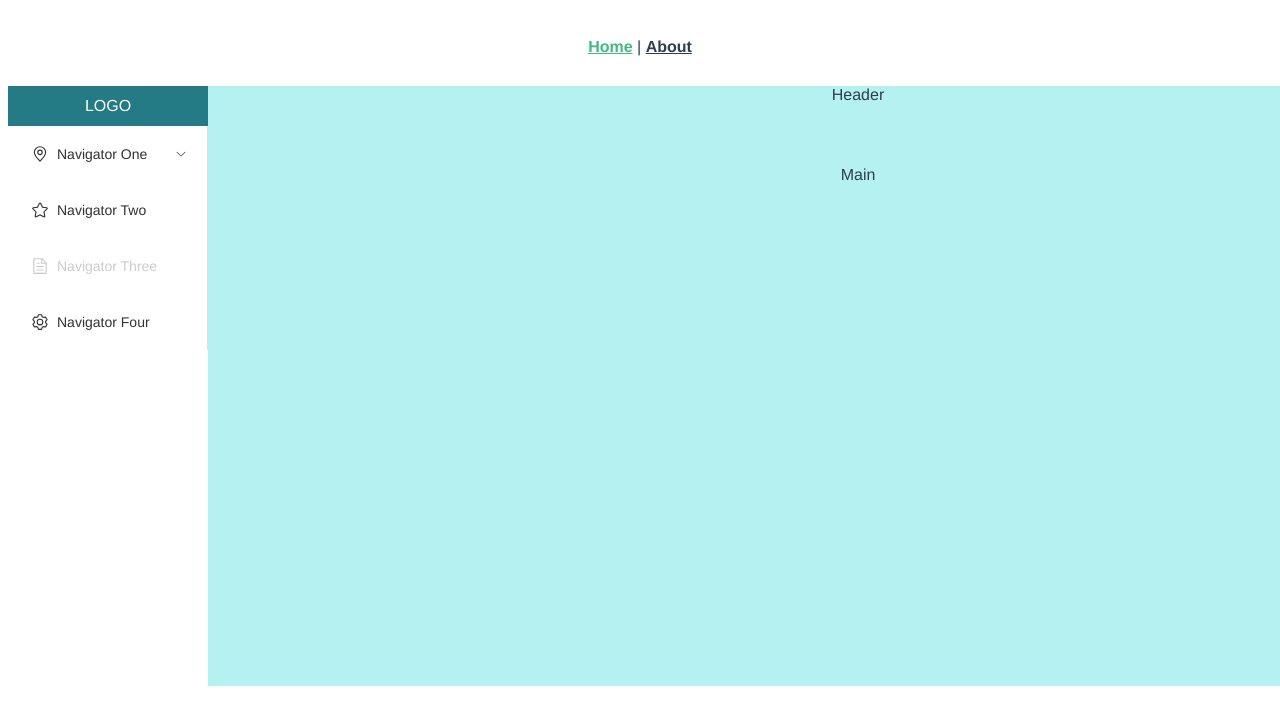
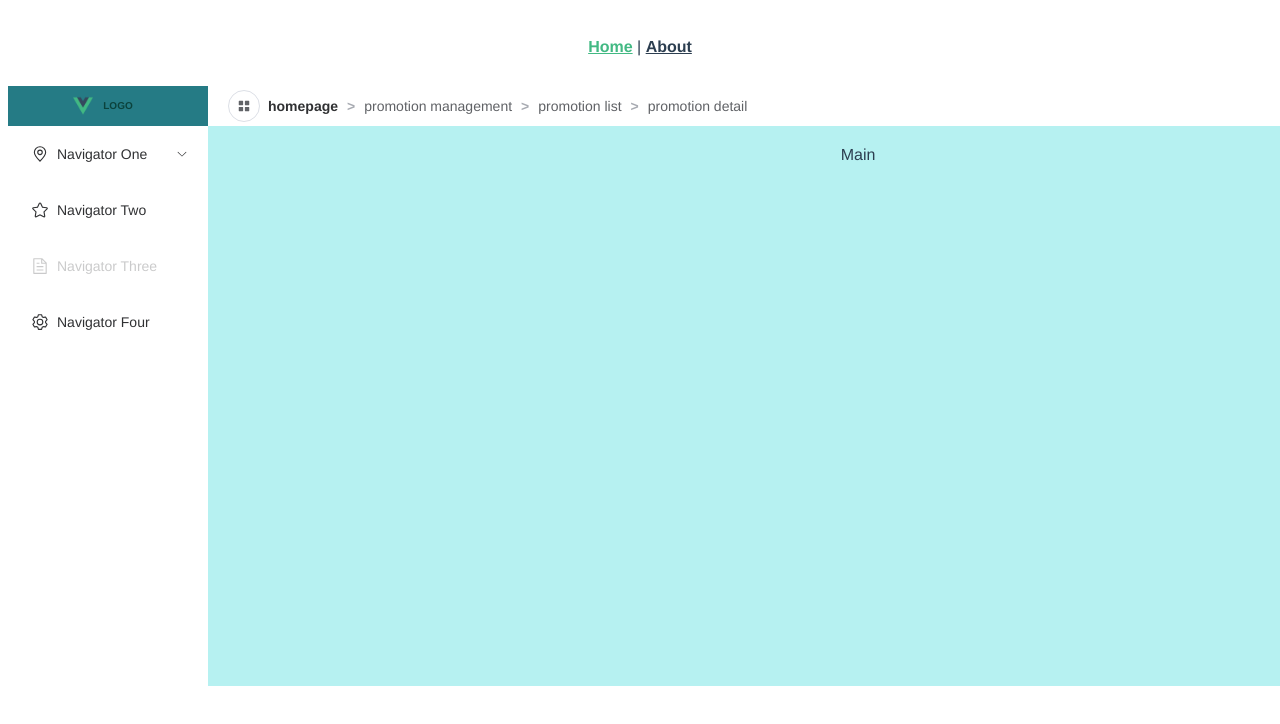
Before and after one commit to MIHUALIANG/Practise, a Vue app in the folder vue-project-one/: page / in a window 1280 px wide. Shown: the top 724 px of the page. Built offline with nearby package versions, Linux system fonts and the light colour scheme.

Commit message:
First commit

```diff
--- a/vue-project-one/src/CSS/HomeView.css
+++ b/vue-project-one/src/CSS/HomeView.css
@@ -3,58 +3,109 @@
   width: 1500px;
   height: 600px;
   background-color: rgb(182, 241, 241);
+  display: flex;
 }
 
 .aside {
-  width: 200px;
   height: 600px;
   background-color: #fff;
+  transition: width 1s; /* 平滑收缩动画 */
+  overflow: hidden;
 }
 
 .logo-container {
-  width: 200px;
-  margin: 0;
   height: 40px;
   background-color: rgb(37, 123, 133);
+  display: flex;
+  align-items: center;
+  justify-content: center;
+  transition: all 0.3s;
 }
 
-.logo-container p {
-  height: 40px;
-  line-height: 40px;
-  color: #fff;
-  margin-top: 0px;
+.logo-container span {
+  height: 10px;
+  line-height: 10px;
+  color: #0b423c;
+  margin: 10px;
+  font-size: 10px;
+  font-weight: bold;
+  white-space: nowrap;
+  overflow: hidden;
+  text-overflow: ellipsis;
+  transition: all 0.3s;
+}
+
+.logo {
+  height: 20px;
+  width: 20px;
+}
+
+.el-menu {
+  border: none;
+  transition: width 0.5s ease;
+}
+
+.el-menu span {
+  transition: opacity 0.4s ease 0.1s;
+}
+
+.el-menu--collapse span {
+  opacity: 0;
 }
 
 .el-menu-vertical-demo {
   background-color: #fff;
+  width: 100%; /* 自动填充侧边栏宽度 */
 }
 
 .el-menu-item-group .el-menu-item {
+  padding-left: 80px !important;
   /* background-color: azure; */
-  padding-left: 80px !important;
 }
 
-.el-menu-item-group .group {
+.el-menu-item-group__title {
   color: #000;
   padding-right: 40px !important;
   font-family: 'Gill Sans', 'Gill Sans MT', Calibri, 'Trebuchet MS', sans-serif;
 }
-.el-sub-menu .el-menu-item-group:hover span {
+
+/* .el-menu-item-group:hover .el-menu-item-group__title {
   font-weight: bold;
-}
+} */
 
 .el-sub-menu .el-menu-item:hover {
   color: rgb(37, 123, 133);
 }
 
+/* 设置选中后的高亮 */
 .el-menu-item.is-active {
   background-color: rgb(182, 241, 241);
   color: #000;
   font-weight: bold;
-  border-radius: 15px;
+  border-radius: 15px 0 0 15px;
 }
 
 .el-menu-item-group.el-menu-item.is-active span {
   font-weight: bolder;
   color: aqua;
 }
+
+.collapse-btn {
+  margin: 4px auto;
+  /* display: block; */
+  transition: transform 0.3s;
+}
+
+.el-button {
+  float: left;
+}
+
+.el-breadcrumb {
+  line-height: 40px;
+  margin-left: 40px;
+}
+
+.el-container .el-header {
+  height: 40px;
+  background-color: #fff;
+}
--- a/vue-project-one/src/views/HomeView.vue
+++ b/vue-project-one/src/views/HomeView.vue
@@ -1,17 +1,19 @@
 <template>
   <div class="home">
-    <!-- <img alt="Vue logo" src="../assets/logo.png"> -->
-    <!-- <HelloWorld msg="Welcome to Your Vue.js App" /> -->
-
     <el-container class="container">
       <!-- 左侧部分 导航栏 -->
-      <el-aside class="aside">
+      <el-aside :width="isCollapse ? '64px' : '200px'" class="aside">
         <div class="logo-container">
-          <p>LOGO</p>
+          <img class="logo" src="../assets/logo.png" alt="" />
+          <transition name="el-fade-in-linear">
+            <span v-show="!isCollapse">LOGO</span>
+          </transition>
         </div>
+
         <el-menu
-          default-active=""
+          :default-active="activeIndex"
           class="el-menu-vertical-demo"
+          :collapse="isCollapse"
           @open="handleOpen"
           @close="handleClose"
         >
@@ -20,24 +22,15 @@
               <el-icon><location /></el-icon>
               <span>Navigator One</span>
             </template>
-
-            <el-menu-item-group>
-              <template #title>
-                <span class="group">Group One</span>
-              </template>
+            <el-menu-item-group title="Group One">
               <el-menu-item index="/about">item one</el-menu-item>
               <el-menu-item index="1-2">item two</el-menu-item>
             </el-menu-item-group>
-
-            <el-menu-item-group>
-              <template #title>
-                <span class="group">Group Two</span>
-              </template>
+            <el-menu-item-group title="Group Two">
               <el-menu-item index="1-3">item three</el-menu-item>
             </el-menu-item-group>
-
             <el-sub-menu index="1-4">
-              <template #title> item four</template>
+              <template #title>item four</template>
               <el-menu-item index="1-4-1">item one</el-menu-item>
             </el-sub-menu>
           </el-sub-menu>
@@ -56,12 +49,26 @@
           </el-menu-item>
         </el-menu>
       </el-aside>
+
       <!-- 右侧部分 -->
       <el-container>
-        <!-- 右侧 head部分 -->
-        <el-header>Header</el-header>
-
-        <!-- 右侧 main部分 -->
+        <el-header>
+          <el-button
+            class="collapse-btn"
+            icon="Menu"
+            @click="toggleCollapse"
+            circle
+          >
+          </el-button>
+          <el-breadcrumb separator=">">
+            <el-breadcrumb-item :to="{ path: '/' }">
+              homepage
+            </el-breadcrumb-item>
+            <el-breadcrumb-item>promotion management</el-breadcrumb-item>
+            <el-breadcrumb-item>promotion list</el-breadcrumb-item>
+            <el-breadcrumb-item>promotion detail</el-breadcrumb-item>
+          </el-breadcrumb>
+        </el-header>
         <el-main>Main</el-main>
       </el-container>
     </el-container>
@@ -69,9 +76,10 @@
 </template>
 
 <script>
-// @ is an alias to /src
 import HelloWorld from '@/components/HelloWorld.vue';
 import { useRouter } from 'vue-router';
+import { ref } from 'vue';
+import { Location, Star, ArrowRight } from '@element-plus/icons-vue';
 
 export default {
   name: 'HomeView',
@@ -81,20 +89,32 @@ export default {
 
   setup() {
     const router = useRouter();
+    const isCollapse = ref(false); // 是否折叠
+    const activeIndex = ref(''); // 当前激活菜单项
+
+    const toggleCollapse = () => {
+      isCollapse.value = !isCollapse.value;
+    };
+
     const handleSelect = (index) => {
-      router.push(index); // 跳转到对应路由
+      router.push(index);
+      activeIndex.value = index;
     };
 
     const handleOpen = (key, keyPath) => {
-      console.log(key, keyPath);
+      console.log('open:', key, keyPath);
     };
     const handleClose = (key, keyPath) => {
-      console.log(key, keyPath);
+      console.log('close:', key, keyPath);
     };
+
     return {
       handleClose,
       handleOpen,
-      handleSelect
+      handleSelect,
+      toggleCollapse,
+      isCollapse,
+      activeIndex
     };
   }
 };
```
